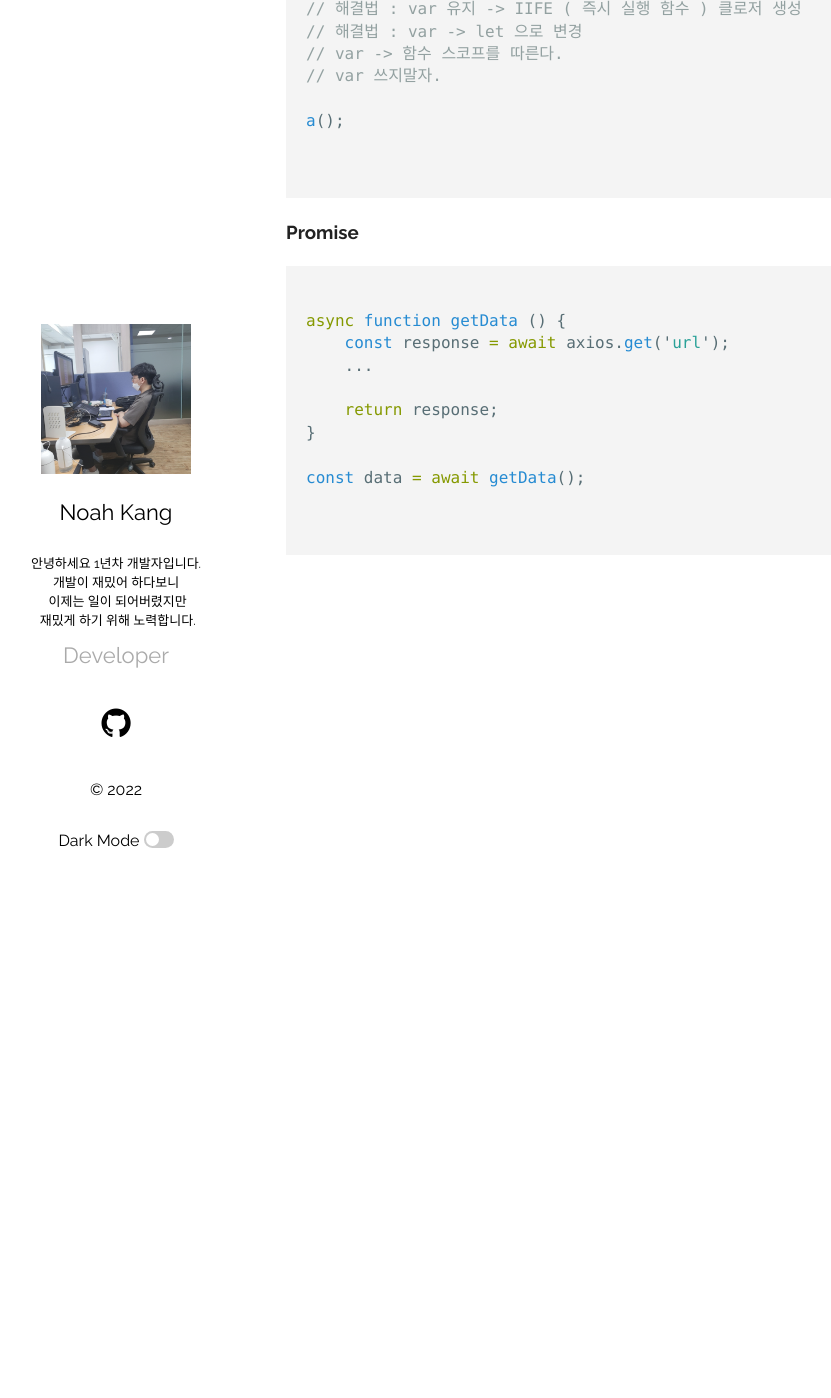
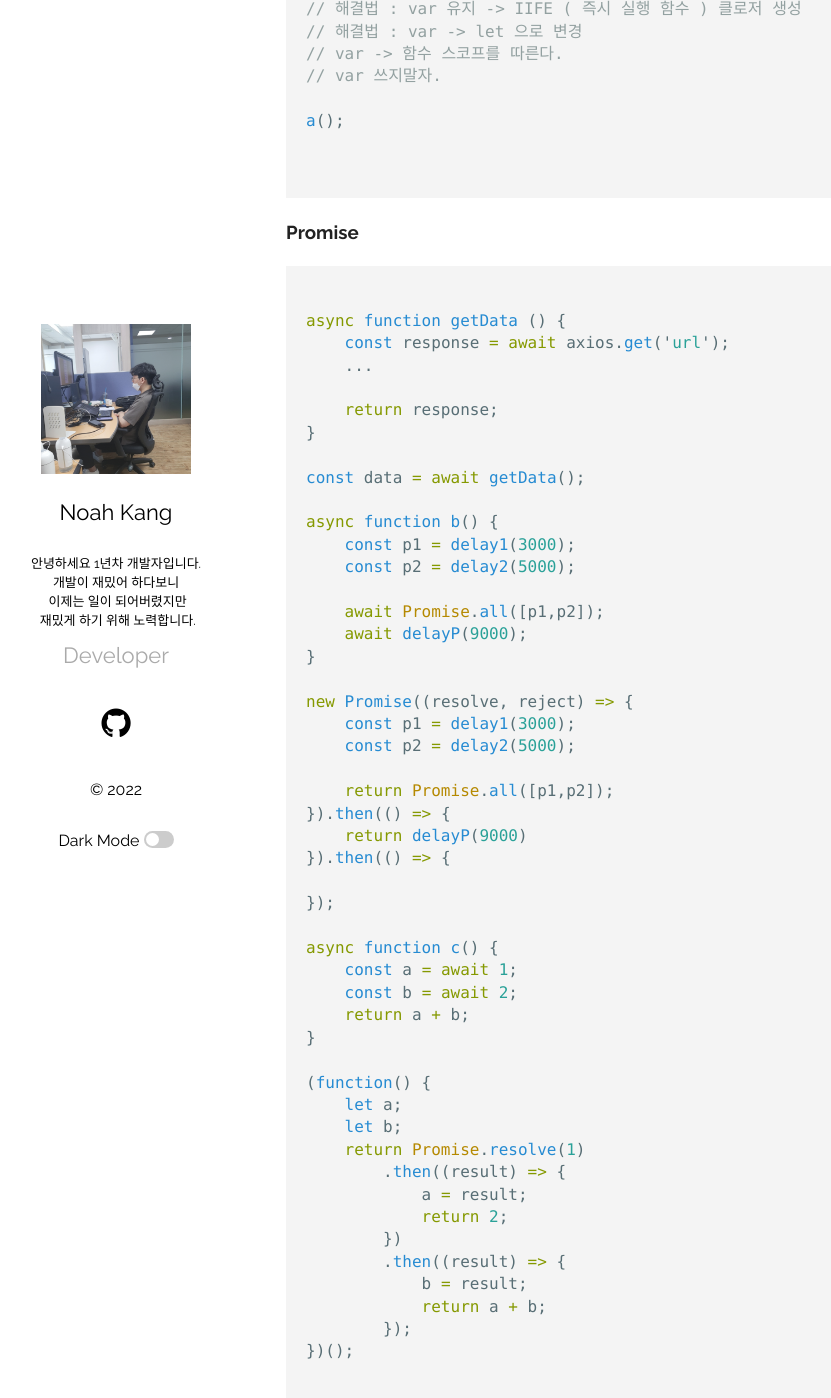
Before and after one commit to Knoa0405/Knoa0405.github.io, a Jekyll site: the page built from _posts/2022-03-22-JSEngine.markdown, in a window 1280 px wide and 1400 px high, scrolled down 1933 px. Shown: the whole window, without its empty margins (69-900 px from the left). Built offline with Jekyll 4.4.1, drawn with Linux system fonts in a browser that asks for light colours.

Commit message:
update posts in jsengine - promise

````diff
--- a/_posts/2022-03-22-JSEngine.markdown
+++ b/_posts/2022-03-22-JSEngine.markdown
@@ -101,5 +101,43 @@ async function getData () {
 
 const data = await getData();
 
+async function b() {
+    const p1 = delay1(3000);
+    const p2 = delay2(5000);
+
+    await Promise.all([p1,p2]);
+    await delayP(9000);
+}
+
+new Promise((resolve, reject) => {
+    const p1 = delay1(3000);
+    const p2 = delay2(5000);
+
+    return Promise.all([p1,p2]);
+}).then(() => {
+    return delayP(9000)
+}).then(() => {
+
+});
+
+async function c() {
+    const a = await 1;
+    const b = await 2;
+    return a + b;
+}
+
+(function() {
+    let a;
+    let b;
+    return Promise.resolve(1)
+        .then((result) => {
+            a = result;
+            return 2;
+        })
+        .then((result) => {
+            b = result;
+            return a + b;
+        });
+})();
 
 ```
````
